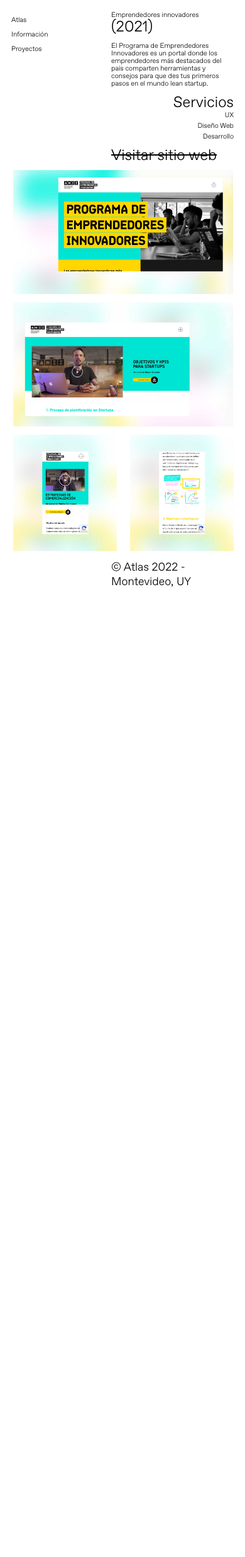
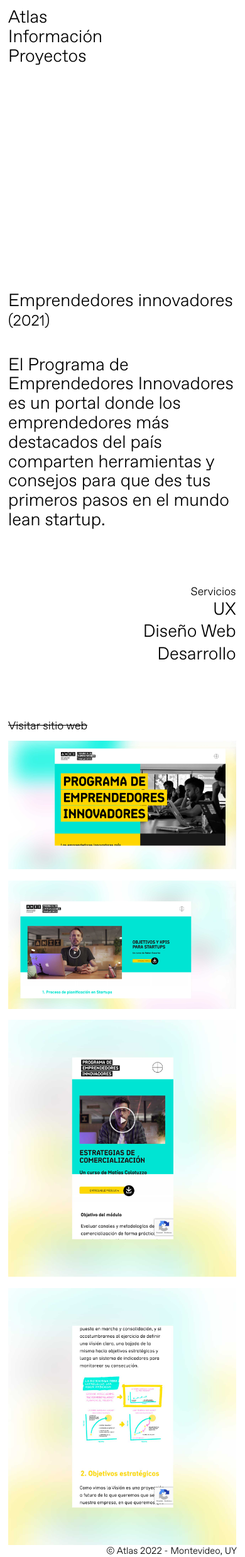
Before and after one commit to Atlas-uy/Atlas-uy.github.io, a Jekyll site: the page built from _posts/2022-01-01-PEI.markdown, in a window 390 px wide. Shown: the whole page at 63% size. Built offline with Jekyll 4.4.1, drawn with Linux system fonts in a browser that asks for light colours; before the commit the page ends 955 px from its top, so only the background shows below that.

Commit message:
Update atlas.scss

```diff
--- a/_sass/atlas.scss
+++ b/_sass/atlas.scss
@@ -137,3 +137,77 @@ footer {
   margin-bottom: 20px;
   // margin-top: -20px;
 }
+
+/*==========  Non-Mobile First Method  ==========*/
+/* Large Devices, Wide Screens */
+@media only screen and (max-width: 1400px) {
+}
+/* Medium Devices, Desktops */
+@media only screen and (max-width: 992px) {
+}
+/* Small Devices, Tablets */
+@media only screen and (max-width: 768px) {
+  body {
+    font-size: 15px;
+    padding: 5px;
+}
+  .text-lg {
+    font-size: 28px;
+    line-height: 1.1;
+}
+footer {
+  width: 100vw;
+  margin-bottom: 0px;
+  text-align: end;
+}
+nav {
+  height: calc(50vh - 0px);
+}
+.main-content-home {
+  display: flex;
+  flex-direction: row;
+  align-items: flex-start;
+  height: calc(50vh - 40px);
+}
+main {
+    width: 93vw;
+    float: left;
+}
+.text-sm {
+  font-size: 18px;
+}
+.right-align {
+  margin: 80px 0px;
+}
+ul.post-list li span {
+  font-size: 18px;
+  margin-left: 5px;
+}
+.main-content img.post-image-full {
+  width: calc(100% - 0px);
+  margin-left: 0px;
+  margin-top: 10px;
+}
+.main-content img.post-image-left {
+  width: calc(100% - 0px);
+  margin-left: 0px;
+  margin-top: 10px;
+}
+.main-content img.post-image-right {
+  width: calc(100% - 0px);
+  margin-left: 0px;
+  margin-top: 10px;
+}
+.post-title.p-name {
+  margin-bottom: 40px;
+}
+ul.post-list{
+      a{
+        &:hover{
+          img.post-image{
+            display: none !important;
+          }
+        }
+      }
+    }
+}
```
